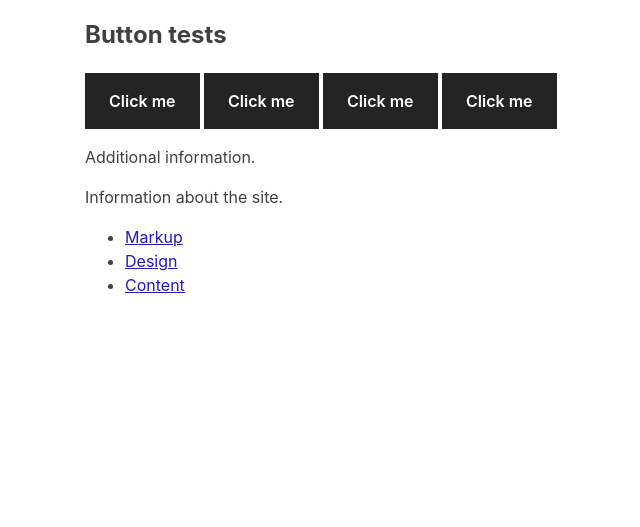
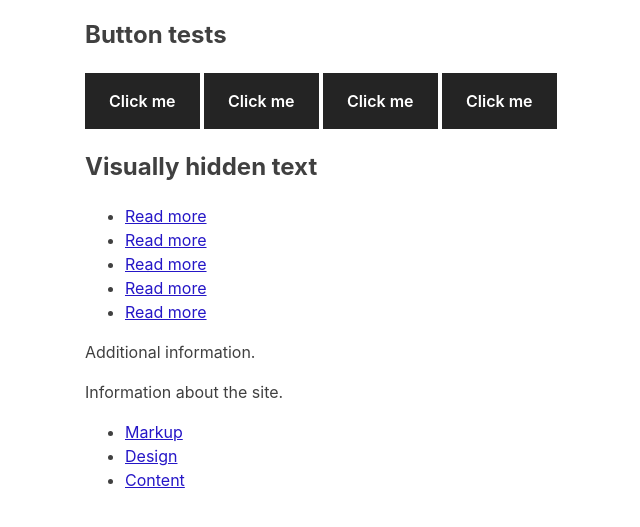
Before and after one commit to samikeijonen/tips-for-a11y, a plain HTML site: page docs/index.html in a window 1280 px wide. Shown: the part 375-902 px from the top of the page, without its empty margins (19-659 px from the left). Before the commit the page ends 800 px from the top, so only its background shows below. Drawn offline with Linux system fonts and the light colour scheme.

Commit message:
Add read more links.

```diff
--- a/docs/index.html
+++ b/docs/index.html
@@ -31,6 +31,15 @@
       <div class="button" tabindex="0">Click me</div>
       <a href="#" class="button">Click me</a>
       <button class="button">Click me</button>
+
+      <h2>Visually hidden text</h2>
+      <ul>
+        <li><a href="#">Read more</a></li>
+        <li><a href="#">Read more</a></li>
+        <li><a href="#">Read more</a></li>
+        <li><a href="#">Read more <span class="screen-reader-text">about cute kittens</span></a></li>
+        <li><a href="#" aria-label="Read more about cute kittens">Read more</a></li>
+      </ul>
     </article>
   </main>
 
--- a/docs/style.css
+++ b/docs/style.css
@@ -37,7 +37,8 @@ a:visited {
     font-weight: 700;
 }
 
-.button {
+.button,
+.button:visited {
     background-color: #242424;
     border: none;
     color: #fff;
```
